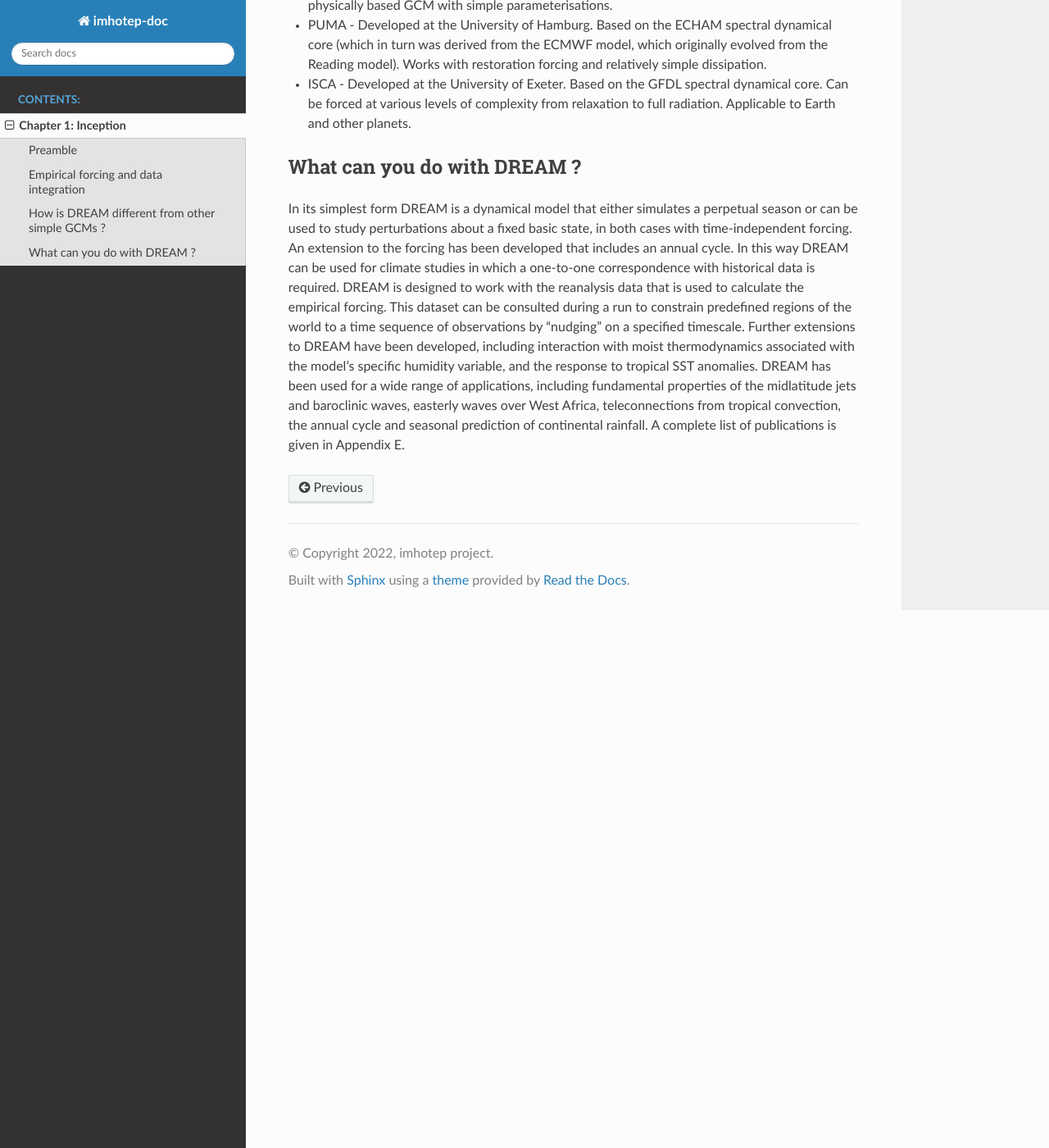
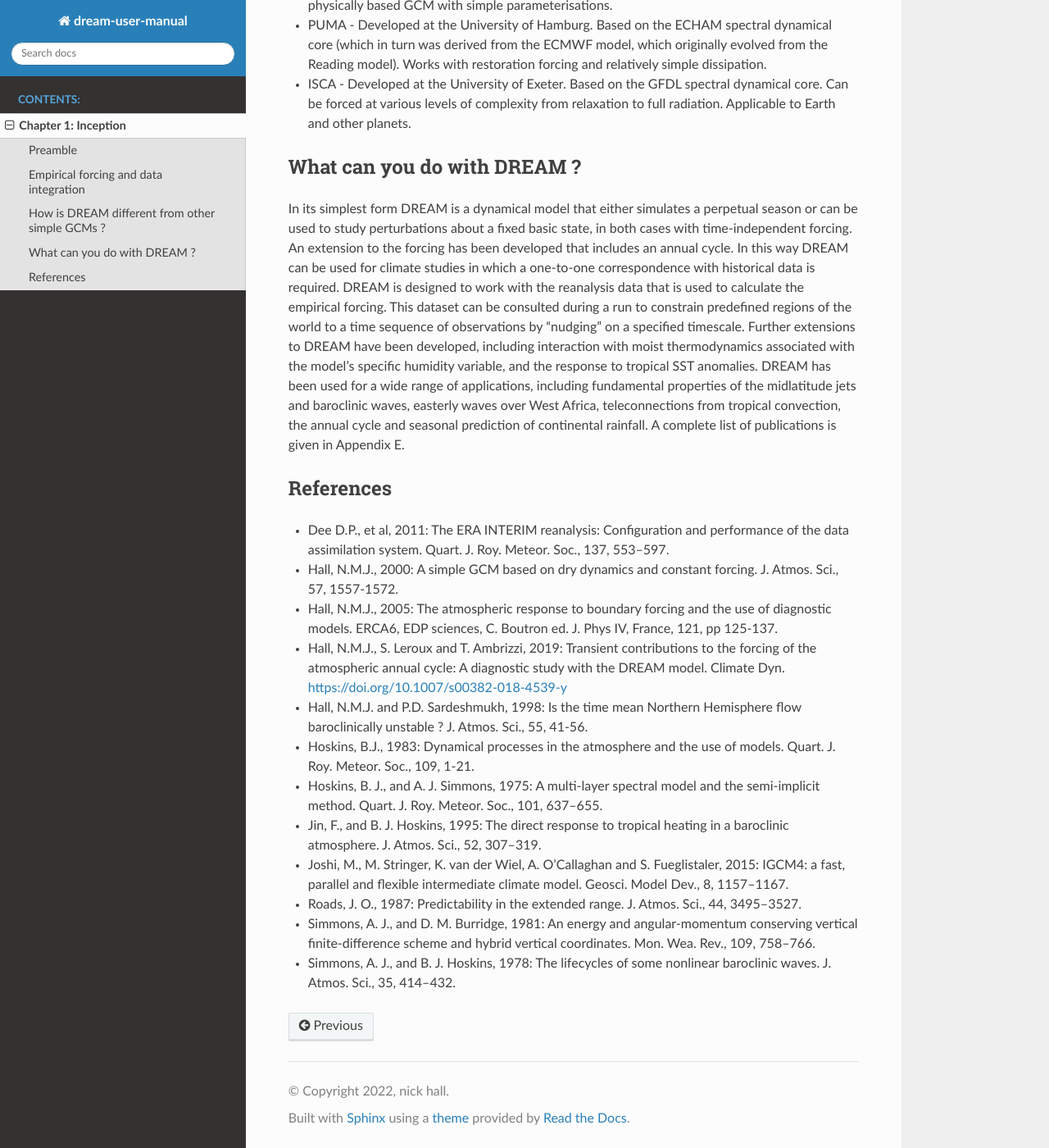
Before and after one commit to dream-gcm/usermanual, a Sphinx documentation site: the page built from source/Chapter1.md, in a window 1280 px wide and 1400 px high, scrolled down 2788 px. Shown: the whole window at 82% size. Built offline with Sphinx 7.4.7 and the Read the Docs theme 2.0.0, drawn with Linux system fonts in a browser that asks for light colours; pages that are not in the unit, such as notebooks, are missing from menus.

Commit message:
SLX: chapter1

```diff
--- a/source/Chapter1.md
+++ b/source/Chapter1.md
@@ -42,3 +42,17 @@ Here’s a list of some models that fit into the simple GCM niche:
 
 ## What can you do with DREAM ?
 In its simplest form DREAM is a dynamical model that either simulates a perpetual season or can be used to study perturbations about a fixed basic state, in both cases with time-independent forcing. An extension to the forcing has been developed that includes an annual cycle. In this way DREAM can be used for climate studies in which a one-to-one correspondence with historical data is required. DREAM is designed to work with the reanalysis data that is used to calculate the empirical forcing. This dataset can be consulted during a run to constrain predefined regions of the world to a time sequence of observations by “nudging” on a specified timescale. Further extensions to DREAM have been developed, including interaction with moist thermodynamics associated with the model’s specific humidity variable, and the response to tropical SST anomalies.  DREAM has been used for a wide range of applications, including fundamental properties of the midlatitude jets and baroclinic waves, easterly waves over West Africa, teleconnections from tropical convection, the annual cycle and seasonal prediction of continental rainfall. A complete list of publications is given in Appendix E.
+
+## References
+* Dee D.P., et al, 2011: The ERA INTERIM reanalysis: Configuration and performance of the data assimilation system. Quart. J. Roy. Meteor. Soc., 137, 553–597.
+* Hall, N.M.J., 2000: A simple GCM based on dry dynamics and constant forcing. J. Atmos. Sci., 57, 1557-1572.
+* Hall, N.M.J., 2005: The atmospheric response to boundary forcing and the use of diagnostic models. ERCA6, EDP sciences, C. Boutron ed. J. Phys IV, France, 121, pp 125-137.
+* Hall, N.M.J., S. Leroux and T. Ambrizzi, 2019: Transient contributions to the forcing of the atmospheric annual cycle: A diagnostic study with the DREAM model. Climate Dyn. [https://doi.org/10.1007/s00382-018-4539-y](https://doi.org/10.1007/s00382-018-4539-y)
+* Hall, N.M.J. and P.D. Sardeshmukh, 1998: Is the time mean Northern Hemisphere flow baroclinically unstable ?  J. Atmos. Sci., 55, 41-56.
+* Hoskins, B.J., 1983: Dynamical processes in the atmosphere and the use of models. Quart. J. Roy. Meteor. Soc., 109, 1-21.
+* Hoskins, B. J., and A. J. Simmons, 1975: A multi-layer spectral model and the semi-implicit method. Quart. J. Roy. Meteor. Soc., 101, 637–655.
+* Jin, F., and B. J. Hoskins, 1995: The direct response to tropical heating in a baroclinic atmosphere. J. Atmos. Sci., 52, 307–319.
+* Joshi, M., M. Stringer, K. van der Wiel, A. O’Callaghan and S. Fueglistaler, 2015: IGCM4: a fast, parallel and flexible intermediate climate model. Geosci. Model Dev., 8, 1157–1167.
+* Roads, J. O., 1987: Predictability in the extended range. J. Atmos. Sci., 44, 3495–3527.
+* Simmons, A. J., and D. M. Burridge, 1981: An energy and angular-momentum conserving vertical finite-difference scheme and hybrid vertical coordinates. Mon. Wea. Rev., 109, 758–766.
+* Simmons, A. J., and B. J. Hoskins, 1978: The lifecycles of some nonlinear baroclinic waves. J. Atmos. Sci., 35, 414–432.
--- a/source/conf.py
+++ b/source/conf.py
@@ -19,9 +19,9 @@ sys.path.append(os.path.abspath('../'))
 
 # -- Project information -----------------------------------------------------
 
-project = 'imhotep-doc'
-copyright = '2022, imhotep project'
-author = 'stephanie leroux'
+project = 'dream-user-manual'
+copyright = '2022, nick hall'
+author = 'nick hall'
 
 # The full version, including alpha/beta/rc tags
 release = '0.0'
```
Also changed, not shown: 1 other file.
